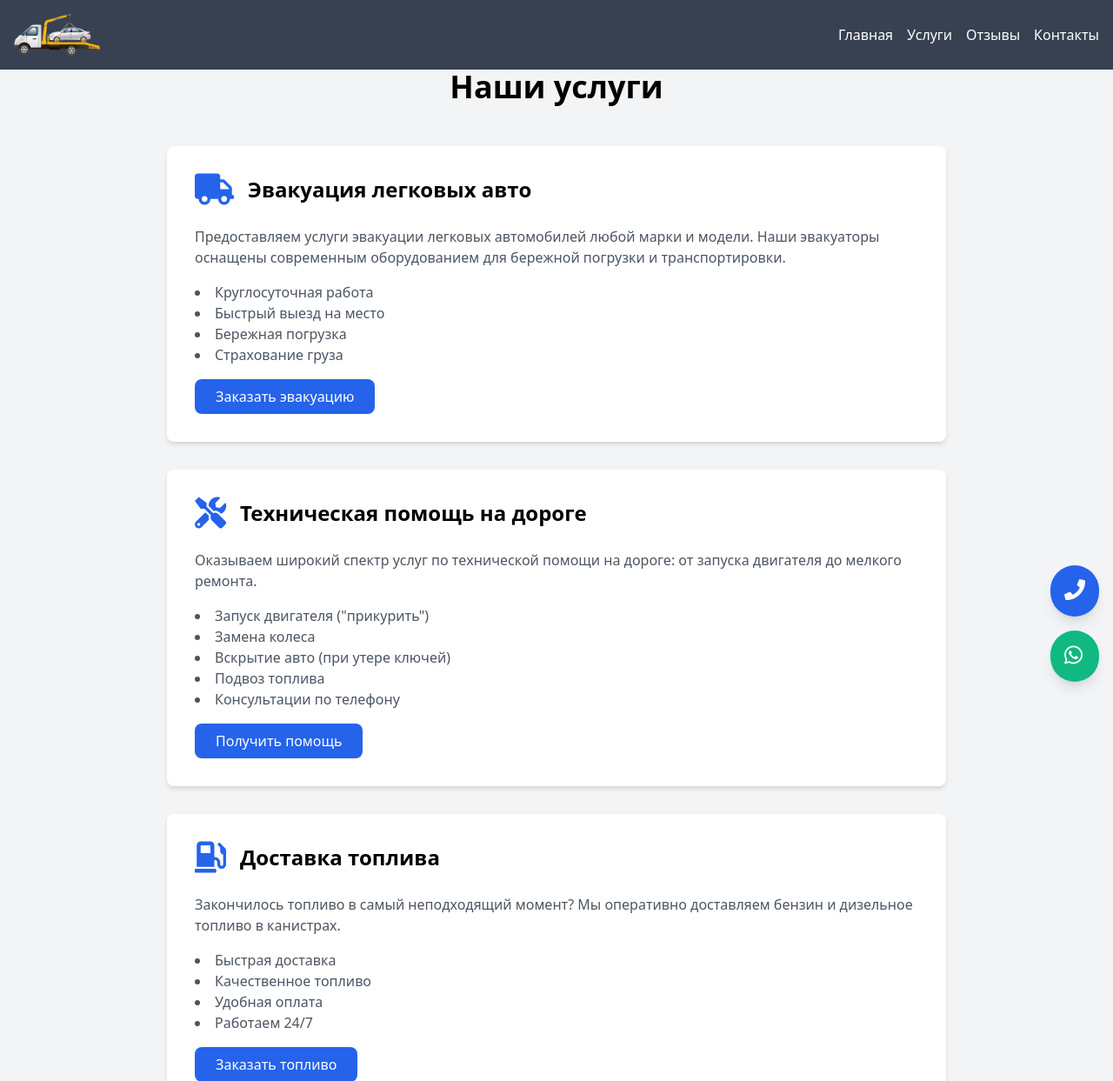
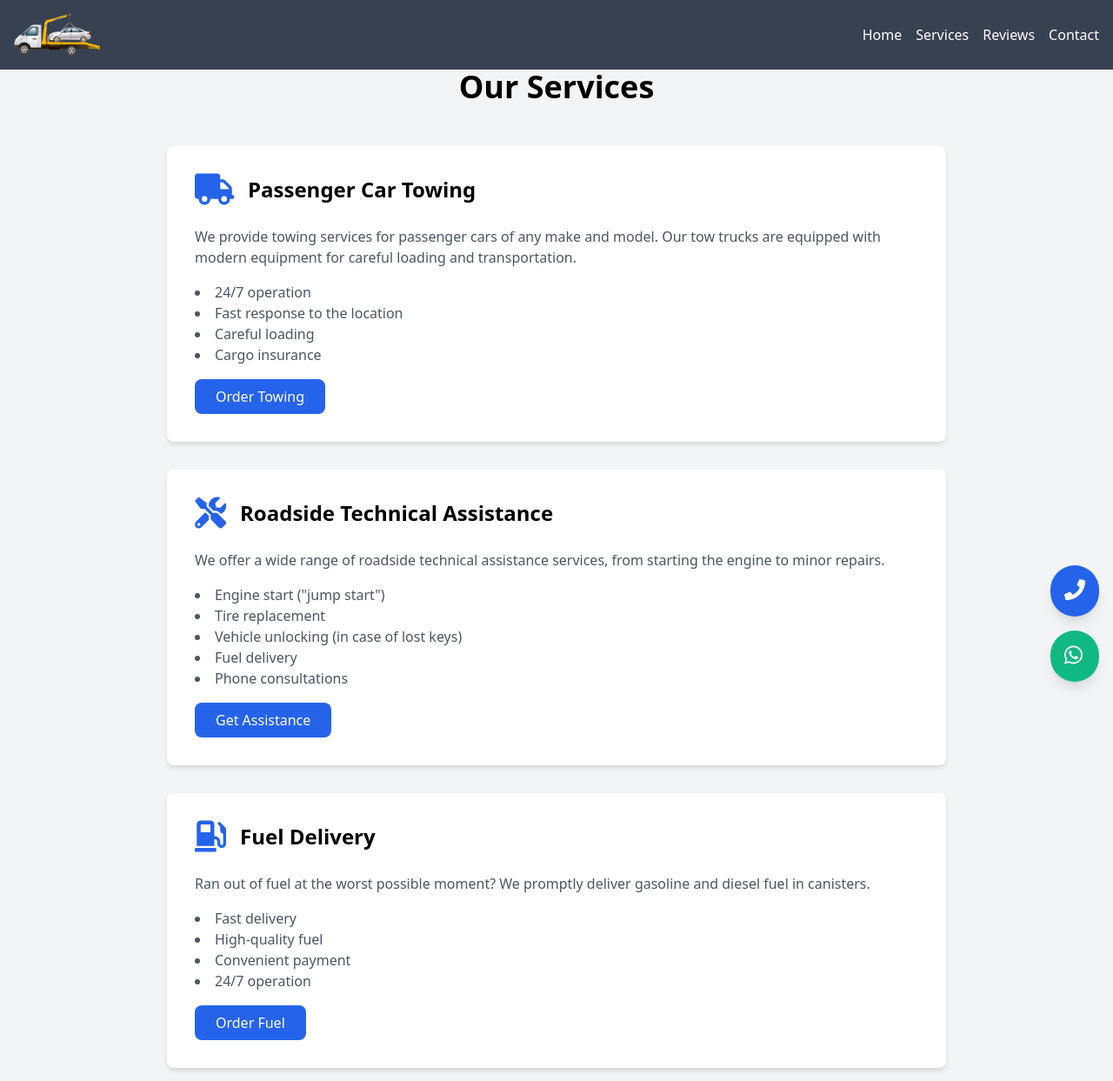
Before and after one commit to Mr-Fulani/recovery_app, a Django app: page /services/ in a window 1280 px wide. Shown: the top 1243 px of the page at 87% size. Run offline with Django 5.2, Linux system fonts and the light colour scheme.

Commit message:
Stable version 2.7 english

```diff
--- a/recovery_app/models.py
+++ b/recovery_app/models.py
@@ -10,6 +10,8 @@ from django.core.validators import MinValueValidator, MaxValueValidator
 from wagtail.models import Page
 from wagtail.fields import RichTextField
 from wagtail.admin.panels import FieldPanel
+
+
 
 class HomePage(Page):
     """
--- a/recovery_app/templates/base.html
+++ b/recovery_app/templates/base.html
@@ -1,11 +1,16 @@
-{% load static %}
+{% load static wagtailcore_tags %}
 
 <!DOCTYPE html>
-<html lang="ru">
+<html lang="en">
 <head>
     <meta charset="UTF-8">
     <meta name="viewport" content="width=device-width, initial-scale=1.0">
-    <title>{% block title %}{% endblock %}</title>
+    <title>{% if page.seo_title %}{{ page.seo_title }}{% else %}{% block title %}{% endblock %}{% endif %}</title>
+    {% if page.search_description %}
+    <meta name="description" content="{{ page.search_description }}">
+    {% else %}
+    {% block meta_description %}{% endblock %}
+    {% endif %}
     <link href="https://cdn.jsdelivr.net/npm/tailwindcss@2.2.19/dist/tailwind.min.css" rel="stylesheet">
     <link rel="stylesheet" href="https://cdnjs.cloudflare.com/ajax/libs/font-awesome/5.15.3/css/all.min.css">
 
@@ -16,17 +21,17 @@
 <body class="flex flex-col min-h-screen bg-gray-100">
 
 
-    <header class="bg-gray-700 text-white py-4 relative z-50"> {# Добавил relative и z-50 к header #}
+    <header class="bg-gray-700 text-white py-4 relative z-50">
         <div class="container mx-auto px-4">
             <nav class="flex justify-between items-center">
                 <a href="/" class="flex items-center">
-                    <img src="{% static 'recovery_app/images/logo.png' %}" alt="Логотип Эвакуатор" class="h-12 logo-img">
+                    <img src="{% static 'recovery_app/images/logo.png' %}" alt="Tow Truck Service Logo" class="h-12 logo-img">
                 </a>
                 <div class="hidden md:flex space-x-4">
-                    <a href="/" class="nav-link hover:text-gray-200">Главная</a>
-                    <a href="/services/" class="nav-link hover:text-gray-200">Услуги</a>
-                    <a href="/reviews/" class="nav-link hover:text-gray-200">Отзывы</a>
-                    <a href="/contact/" class="nav-link hover:text-gray-200">Контакты</a>
+                    <a href="/" class="nav-link hover:text-gray-200">Home</a>
+                    <a href="/services/" class="nav-link hover:text-gray-200">Services</a>
+                    <a href="/reviews/" class="nav-link hover:text-gray-200">Reviews</a>
+                    <a href="/contact/" class="nav-link hover:text-gray-200">Contact</a>
                 </div>
 
                 <div class="md:hidden">
@@ -37,13 +42,13 @@
             </nav>
         </div>
 
-        {# Мобильное выпадающее меню (скрыто по умолчанию) #}
+        {# Mobile dropdown menu (hidden by default) #}
         <div id="mobile-menu" class="mobile-menu hidden md:hidden bg-gray-700 py-4">
             <nav class="flex flex-col space-y-4 px-4 text-center">
-                <a href="/" class="nav-link-mobile text-white text-lg block py-2">Главная</a>
-                <a href="/services/" class="nav-link-mobile text-white text-lg block py-2">Услуги</a>
-                <a href="/reviews/" class="nav-link-mobile text-white text-lg block py-2">Отзывы</a>
-                <a href="/contact/" class="nav-link-mobile text-white text-lg block py-2">Контакты</a>
+                <a href="/" class="nav-link-mobile text-white text-lg block py-2">Home</a>
+                <a href="/services/" class="nav-link-mobile text-white text-lg block py-2">Services</a>
+                <a href="/reviews/" class="nav-link-mobile text-white text-lg block py-2">Reviews</a>
+                <a href="/contact/" class="nav-link-mobile text-white text-lg block py-2">Contact</a>
             </nav>
         </div>
     </header>
@@ -68,23 +73,22 @@
             <div class="grid grid-cols-1 md:grid-cols-3 gap-8">
 
                 <div>
-                    <h3 class="text-lg font-bold mb-4">Контакты</h3>
+                    <h3 class="text-lg font-bold mb-4">Contact</h3>
                     <p><a href="tel:{{ whatsapp_number }}" class="hover:text-gray-200">{{ whatsapp_number }}</a></p>
-                    <p><a href="mailto:[email protected]" class="hover:text-gray-200">[email protected]</a></p>
+                    <p><a href="mailto:dinamix.recoverysolutions@mail.ru" class="hover:text-gray-200">support@dinamix.com</a></p>
                 </div>
 
                 <div>
-                    <h3 class="text-lg font-bold mb-4">Быстрые ссылки</h3>
                     <ul class="space-y-2">
-                        <li><a href="/" class="hover:text-gray-200">Главная</a></li>
-                        <li><a href="/services/" class="hover:text-gray-200">Услуги</a></li>
-                        <li><a href="/reviews/" class="hover:text-gray-200">Отзывы</a></li>
-                        <li><a href="/contact/" class="hover:text-gray-200">Контакты</a></li>
+                        <li><a href="/" class="hover:text-gray-200">Home</a></li>
+                        <li><a href="/services/" class="hover:text-gray-200">Services</a></li>
+                        <li><a href="/reviews/" class="hover:text-gray-200">Reviews</a></li>
+                        <li><a href="/contact/" class="hover:text-gray-200">Contact</a></li>
                     </ul>
                 </div>
 
                 <div>
-                    <h3 class="text-lg font-bold mb-4">Мы в соцсетях</h3>
+                    <h3 class="text-lg font-bold mb-4">Follow Us</h3>
                     <div class="flex space-x-4">
                         <a href="#" class="text-2xl hover:text-gray-200"><i class="fab fa-facebook"></i></a>
                         <a href="#" class="text-2xl hover:text-gray-200"><i class="fab fa-instagram"></i></a>
@@ -94,7 +98,7 @@
             </div>
 
             <div class="mt-8 text-center">
-                <p>© {% now "Y" %} Эвакуатор. Все права защищены.</p>
+                <p>© {% now "Y" %} Tow Truck Service. All rights reserved.</p>
             </div>
         </div>
     </footer>
--- /dev/null
+++ b/recovery_app/templates/robots.txt
@@ -0,0 +1,4 @@
+User-agent: *
+Allow: /
+
+Sitemap: http://localhost:8000/sitemap.xml
--- a/recovery_app/templates/service_page.html
+++ b/recovery_app/templates/service_page.html
@@ -5,80 +5,84 @@
     <link rel="stylesheet" href="{% static 'recovery_app/css/main.css' %}">
 {% endblock %}
 
-{% block title %}Услуги - Эвакуатор{% endblock %}
+{% block title %}Services - Tow Truck{% endblock %}
+
+{% block meta_description %}
+<meta name="description" content="Contacts of the car towing service. 24/7 roadside assistance. Phone, address, working hours.">
+{% endblock %}
 
 {% block content %}
 <div class="max-w-4xl mx-auto">
-    <h1 class="text-4xl font-bold text-center mb-12">Наши услуги</h1>
+    <h1 class="text-4xl font-bold text-center mb-12">Our Services</h1>
 
-    <div class="bg-white rounded-lg shadow-md p-8 mb-8 card-hover"> {# ДОБАВЛЕН card-hover #}
+    <div class="bg-white rounded-lg shadow-md p-8 mb-8 card-hover">
         <div class="flex items-center mb-6">
             <i class="fas fa-truck text-4xl text-blue-600 mr-4"></i>
-            <h2 class="text-2xl font-bold">Эвакуация легковых авто</h2>
+            <h2 class="text-2xl font-bold">Passenger Car Towing</h2>
         </div>
         <p class="text-gray-600 mb-4">
-            Предоставляем услуги эвакуации легковых автомобилей любой марки и модели.
-            Наши эвакуаторы оснащены современным оборудованием для бережной погрузки и транспортировки.
+            We provide towing services for passenger cars of any make and model.
+            Our tow trucks are equipped with modern equipment for careful loading and transportation.
         </p>
         <ul class="list-disc list-inside text-gray-600 mb-4">
-            <li>Круглосуточная работа</li>
-            <li>Быстрый выезд на место</li>
-            <li>Бережная погрузка</li>
-            <li>Страхование груза</li>
+            <li>24/7 operation</li>
+            <li>Fast response to the location</li>
+            <li>Careful loading</li>
+            <li>Cargo insurance</li>
         </ul>
-        <a href="{% url 'recovery_app:contact' %}" class="inline-block bg-blue-600 text-white px-6 py-2 rounded-lg hover:bg-blue-700 transition-colors btn-hover-effect"> {# ДОБАВЛЕН btn-hover-effect #}
-            Заказать эвакуацию
+        <a href="{% url 'recovery_app:contact' %}" class="inline-block bg-blue-600 text-white px-6 py-2 rounded-lg hover:bg-blue-700 transition-colors btn-hover-effect">
+            Order Towing
         </a>
     </div>
 
-    <div class="bg-white rounded-lg shadow-md p-8 mb-8 card-hover"> {# ДОБАВЛЕН card-hover #}
+    <div class="bg-white rounded-lg shadow-md p-8 mb-8 card-hover">
         <div class="flex items-center mb-6">
             <i class="fas fa-tools text-4xl text-blue-600 mr-4"></i>
-            <h2 class="text-2xl font-bold">Техническая помощь на дороге</h2>
+            <h2 class="text-2xl font-bold">Roadside Technical Assistance</h2>
         </div>
         <p class="text-gray-600 mb-4">
-            Оказываем широкий спектр услуг по технической помощи на дороге: от запуска двигателя до мелкого ремонта.
+            We offer a wide range of roadside technical assistance services, from starting the engine to minor repairs.
         </p>
         <ul class="list-disc list-inside text-gray-600 mb-4">
-            <li>Запуск двигателя ("прикурить")</li>
-            <li>Замена колеса</li>
-            <li>Вскрытие авто (при утере ключей)</li>
-            <li>Подвоз топлива</li>
-            <li>Консультации по телефону</li>
+            <li>Engine start ("jump start")</li>
+            <li>Tire replacement</li>
+            <li>Vehicle unlocking (in case of lost keys)</li>
+            <li>Fuel delivery</li>
+            <li>Phone consultations</li>
         </ul>
-        <a href="{% url 'recovery_app:contact' %}" class="inline-block bg-blue-600 text-white px-6 py-2 rounded-lg hover:bg-blue-700 transition-colors btn-hover-effect"> {# ДОБАВЛЕН btn-hover-effect #}
-            Получить помощь
+        <a href="{% url 'recovery_app:contact' %}" class="inline-block bg-blue-600 text-white px-6 py-2 rounded-lg hover:bg-blue-700 transition-colors btn-hover-effect">
+            Get Assistance
         </a>
     </div>
 
-    <div class="bg-white rounded-lg shadow-md p-8 mb-8 card-hover"> {# ДОБАВЛЕН card-hover #}
+    <div class="bg-white rounded-lg shadow-md p-8 mb-8 card-hover">
         <div class="flex items-center mb-6">
             <i class="fas fa-gas-pump text-4xl text-blue-600 mr-4"></i>
-            <h2 class="text-2xl font-bold">Доставка топлива</h2>
+            <h2 class="text-2xl font-bold">Fuel Delivery</h2>
         </div>
         <p class="text-gray-600 mb-4">
-            Закончилось топливо в самый неподходящий момент? Мы оперативно
-            доставляем бензин и дизельное топливо в канистрах.
+            Ran out of fuel at the worst possible moment? We promptly
+            deliver gasoline and diesel fuel in canisters.
         </p>
         <ul class="list-disc list-inside text-gray-600 mb-4">
-            <li>Быстрая доставка</li>
-            <li>Качественное топливо</li>
-            <li>Удобная оплата</li>
-            <li>Работаем 24/7</li>
+            <li>Fast delivery</li>
+            <li>High-quality fuel</li>
+            <li>Convenient payment</li>
+            <li>24/7 operation</li>
         </ul>
-        <a href="{% url 'recovery_app:contact' %}" class="inline-block bg-blue-600 text-white px-6 py-2 rounded-lg hover:bg-blue-700 transition-colors btn-hover-effect"> {# ДОБАВЛЕН btn-hover-effect #}
-            Заказать топливо
+        <a href="{% url 'recovery_app:contact' %}" class="inline-block bg-blue-600 text-white px-6 py-2 rounded-lg hover:bg-blue-700 transition-colors btn-hover-effect">
+            Order Fuel
         </a>
     </div>
 
-    <div class="bg-white rounded-lg shadow-md p-8 card-hover"> {# ДОБАВЛЕН card-hover #}
+    <div class="bg-white rounded-lg shadow-md p-8 card-hover">
         <div class="flex items-center mb-6">
             <i class="fas fa-map-marker-alt text-4xl text-blue-600 mr-4"></i>
-            <h2 class="text-2xl font-bold">Зона обслуживания</h2>
+            <h2 class="text-2xl font-bold">Service Area</h2>
         </div>
         <p class="text-gray-600 mb-4">
-            Обслуживаем все районы города и пригорода.
-            Среднее время прибытия - 30 минут.
+            We serve all city districts and suburbs.
+            Average arrival time - 30 minutes.
         </p>
         <div class="aspect-w-16 aspect-h-9 mb-4">
             <iframe
@@ -91,14 +95,18 @@
             </iframe>
         </div>
         <div class="mt-6">
-            <h3 class="text-xl font-bold mb-2">Наши преимущества:</h3>
+            <h3 class="text-xl font-bold mb-2">Our Advantages:</h3>
             <ul class="list-disc list-inside text-gray-600">
-                <li>Круглосуточный выезд</li>
-                <li>Быстрое прибытие</li>
-                <li>Надежная техника</li>
-                <li>Профессиональные водители</li>
+                <li>24/7 response</li>
+                <li>Fast arrival</li>
+                <li>Reliable equipment</li>
+                <li>Professional drivers</li>
             </ul>
         </div>
     </div>
 </div>
 {% endblock %}
+
+{% block extra_js %}
+    <script src="{% static 'recovery_app/js/main.js' %}"></script>
+{% endblock %}
--- a/recovery_app/views.py
+++ b/recovery_app/views.py
@@ -14,8 +14,12 @@ from django.utils.html import strip_tags
 from django.views.decorators.http import require_http_methods
 from wagtail.models import Page
 from .models import Review, ServiceRequest, WorkPhoto, HomePage
+# Добавьте импорт для кэширования
+from django.views.decorators.cache import cache_page
 
 
+
+@cache_page(60 * 15)  # Кэшировать страницу на 15 минут (60 секунд * 15)
 def home(request):
     """
     Render the homepage using Wagtail's HomePage model and display reviews, statistics, and work photos.
--- a/recovery_site/urls.py
+++ b/recovery_site/urls.py
@@ -13,10 +13,31 @@ from wagtail import urls as wagtail_urls
 from wagtail.admin import urls as wagtail_admin_urls
 from wagtail.documents import urls as wagtaildocs_urls
 
+from django.contrib.sitemaps.views import sitemap # Импортируем sitemap view
+
+# Импортируем наши Sitemaps
+from recovery_app.sitemaps import StaticViewSitemap, HomePageSitemap
+# from recovery_app.sitemaps import ReviewSitemap # Если будете использовать
+
+from django.views.generic import TemplateView
+
+
+
+
+
+
+sitemaps = {
+    'static': StaticViewSitemap,
+    'wagtail_pages': HomePageSitemap,
+    # 'reviews': ReviewSitemap, # Если будете использовать
+}
+
 urlpatterns = [
     path('admin/', admin.site.urls),
     path('wagtail/', include(wagtail_admin_urls)),
     path('documents/', include(wagtaildocs_urls)),
+    path('sitemap.xml', sitemap, {'sitemaps': sitemaps}, name='django.contrib.sitemaps.views.sitemap'),
+    path('robots.txt', TemplateView.as_view(template_name="robots.txt", content_type="text/plain")),
     path('', include('recovery_app.urls')),
     path('', include(wagtail_urls)),
 ] + static(settings.MEDIA_URL, document_root=settings.MEDIA_ROOT)
```
Also changed, not shown: recovery_app/sitemaps.py (added, +42 -0 lines), recovery_app/templates/contact_page.html (+34 -26 lines), recovery_app/templates/email/service_request.html (+6 -6 lines), recovery_app/templates/home_page.html (+31 -28 lines), recovery_app/templates/reviews.html (+17 -13 lines), recovery_site/settings.py (+13 -1 lines), recovery_app/migrations/0005_homepage_seo_description_homepage_seo_keywords.py (added), recovery_app/migrations/0006_remove_homepage_seo_description_and_more.py (added).
